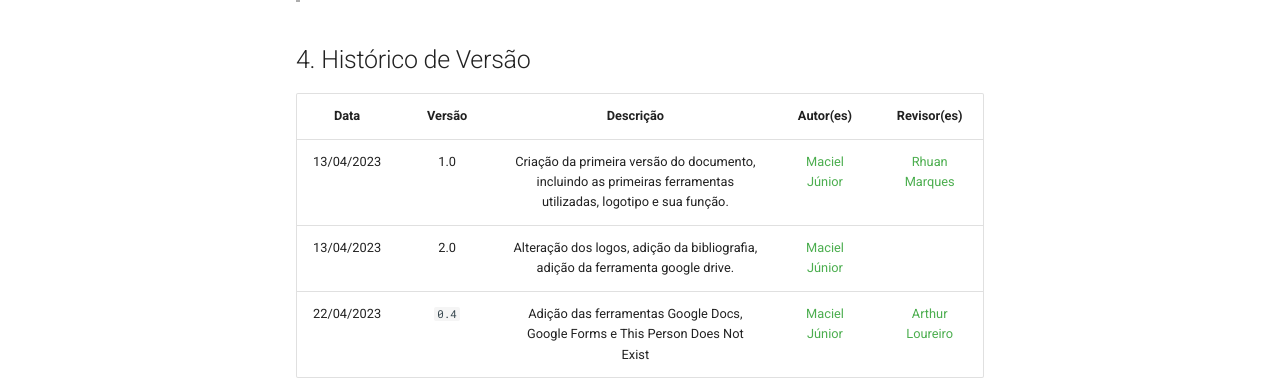
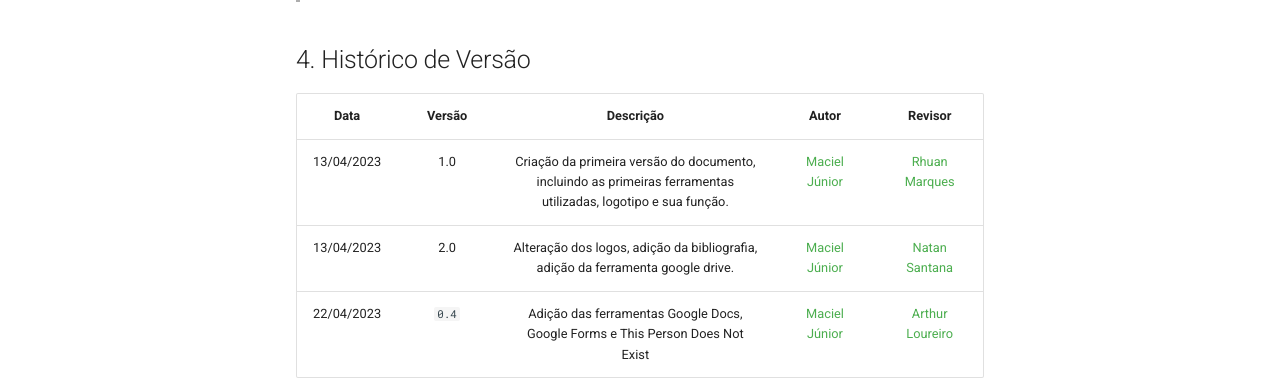
Before and after one commit to Requisitos-de-Software/2023.1-Letterboxd, an MkDocs documentation site: the page built from docs/Etapa 1/ferramentas.md, in a window 1280 px wide and 900 px high, scrolled down 3142 px. Shown: the part 438-818 px from the top of the window. Built offline with MkDocs 1.6.1 and Material for MkDocs 9.7.7, drawn with Linux system fonts in a browser that asks for light colours.

Commit message:
18 - ajuste nas ferramentas

```diff
--- a/docs/Etapa 1/ferramentas.md
+++ b/docs/Etapa 1/ferramentas.md
@@ -49,8 +49,8 @@ A Tabela 1 apresenta informações sobre as ferramentas que serão utilizadas du
 
 ## 4. Histórico de Versão
 
-|    Data    | Versão |                                                   Descrição                                                    |                      Autor(es)                      |                 Revisor(es)                 |
+|    Data    | Versão |                                                   Descrição                                                    |                      Autor                      |                 Revisor                |
 |:----------:|:------:|:--------------------------------------------------------------------------------------------------------------:|:---------------------------------------------------:|:-------------------------------------------:|
 | 13/04/2023 |  1.0   | Criação da primeira versão do documento, incluindo as primeiras ferramentas utilizadas, logotipo e sua função. | [Maciel Júnior](https://github.com/macieljuniormax) | [Rhuan Marques](https://github.com/RhuanMr) |
-| 13/04/2023 |  2.0   | Alteração dos logos, adição da bibliografia, adição da ferramenta google drive. | [Maciel Júnior](https://github.com/macieljuniormax) |  |
+| 13/04/2023 |  2.0   | Alteração dos logos, adição da bibliografia, adição da ferramenta google drive. | [Maciel Júnior](https://github.com/macieljuniormax) | [Natan Santana](https://github.com/Neitan2001) |
 | 22/04/2023 |  `0.4` |                Adição das ferramentas Google Docs, Google Forms e This Person Does Not Exist                 | [Maciel Júnior](https://github.com/macieljuniormax) |   [Arthur Loureiro](https://github.com/ArtAssLou)                                           |
```
